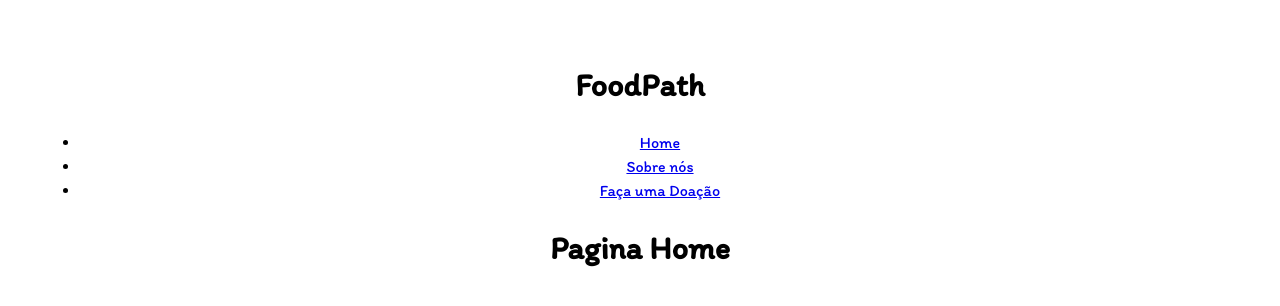
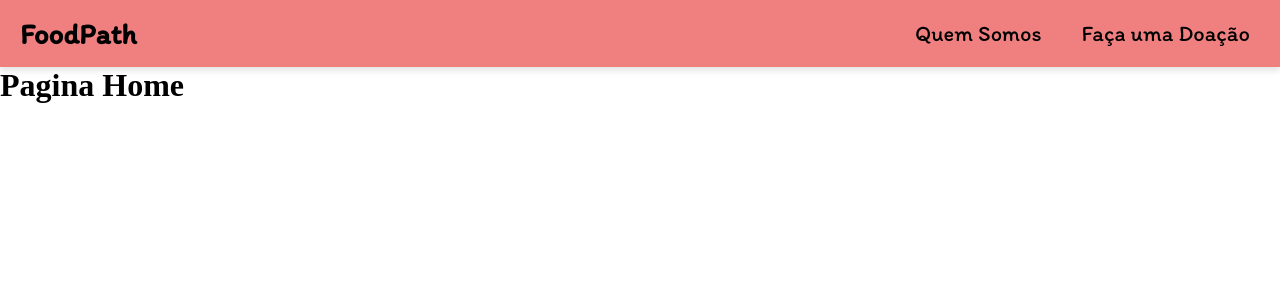
Before and after one commit to 2024-2-NCC2/Projeto1, a React (Vite) app in the folder client/: page / in a window 1280 px wide. Shown: the top 306 px of the page. Built offline with nearby package versions, Linux system fonts and the light colour scheme.

Commit message:
feat: styling header and navbar

```diff
--- a/client/src/App.css
+++ /dev/null
@@ -1,6 +0,0 @@
-#root {
-  max-width: 1280px;
-  margin: 0 auto;
-  padding: 2rem;
-  text-align: center;
-}
--- a/client/src/App.jsx
+++ b/client/src/App.jsx
@@ -1,4 +1,3 @@
-import './App.css'
 import Header from './components/Header';
 import Fotter from './components/Fotter';
 
--- a/client/src/components/Header.jsx
+++ b/client/src/components/Header.jsx
@@ -1,11 +1,14 @@
 import React from 'react'
+import { Link } from 'react-router-dom'
 import NavBar from './NavBar'
 
 const Header = () => {
   return (
     <header className='app-header'>
         <div className="foodpath-logo">
-            <h1>FoodPath</h1>
+            <Link to="/">
+                <h1>FoodPath</h1>
+            </Link>
         </div>
         <NavBar/>
     </header>
--- a/client/src/components/NavBar.jsx
+++ b/client/src/components/NavBar.jsx
@@ -5,9 +5,8 @@ const NavBar = () => {
   return (
     <nav className='app-navbar'>
         <ul>
-            <li><Link to="/">Home</Link></li>
-            <li><Link to="/aboutus">Sobre nós</Link></li>
-            <li><Link to="/donation">Faça uma Doação</Link></li>
+            <li><Link to="/aboutus" className='underline'>Quem Somos</Link></li>
+            <li><Link to="/donation" className='underline'>Faça uma Doação</Link></li>
         </ul>
     </nav>
   )
--- a/client/src/index.css
+++ b/client/src/index.css
@@ -1,5 +1,103 @@
 :root {
-  font-family: "Itim", cursive;
-  line-height: 1.5;
-  font-weight: 400;
-}
+    --background-primary-color: #F08080;
+    --title-text-color: #050505;
+    --text-color: #070707;
+    --link-color:
+  }
+
+
+  * {
+    margin: 0;
+    padding: 0;
+  }
+
+  .app-header{
+    display: flex;
+    justify-content: space-between;
+    align-items: center;
+    padding: 10px 20px;
+    background-color: #F08080;
+    box-shadow: 0 4px 6px rgba(0, 0, 0, 0.1);
+  }
+
+  .foodpath-logo a {
+    text-decoration: none;
+    color: inherit;
+  }
+
+  .foodpath-logo h1 {
+    margin: 0;
+    font-size: 1.8rem;
+    font-family: "Itim", cursive;
+    cursor: pointer;
+    transition: color 0.3s ease;
+  }
+
+  .foodpath-logo h1:hover,
+  .foodpath-logo a:hover {
+    color: #202020;
+  }
+
+  @media (max-width: 768px) {
+    .app-header {
+      flex-direction: column;
+      align-items: flex-start;
+    }
+  }
+
+  .app-navbar ul {
+    list-style: none;
+    display: flex;
+    gap: 20px;
+  }
+
+  .app-navbar ul li {
+    padding: 10px;
+  }
+
+  .app-navbar ul li a {
+    color: #000000;
+    font-size: 1.4rem;
+    font-family: "Itim", cursive;
+    text-decoration: none;
+    transition: color 0.3s ease;
+  }
+
+  .app-navbar ul li a:hover {
+    color: #972348;
+  }
+
+  .underline {
+    position: relative;
+    display: flex;
+    flex-direction: column;
+    align-items: center;
+    text-decoration: none;
+    font-size: 20px;
+  }
+
+  .underline::before {
+    content: '';
+    position: absolute;
+    bottom: 0;
+    right: 0;
+    width: 0;
+    height: 2px;
+    background-color: #ce5176;
+    transition: width 0.6s cubic-bezier(0.25, 1, 0.5, 1);
+  }
+
+  @media (hover: hover) and (pointer: fine) {
+    .underline:hover::before {
+        left: 0;
+        right: auto;
+        width: 100%;
+    }
+  }
+
+  @media(max-width: 768px) {
+    .app-navbar ul {
+      flex-direction: column;
+      gap: 10px;
+    }
+  }
```
